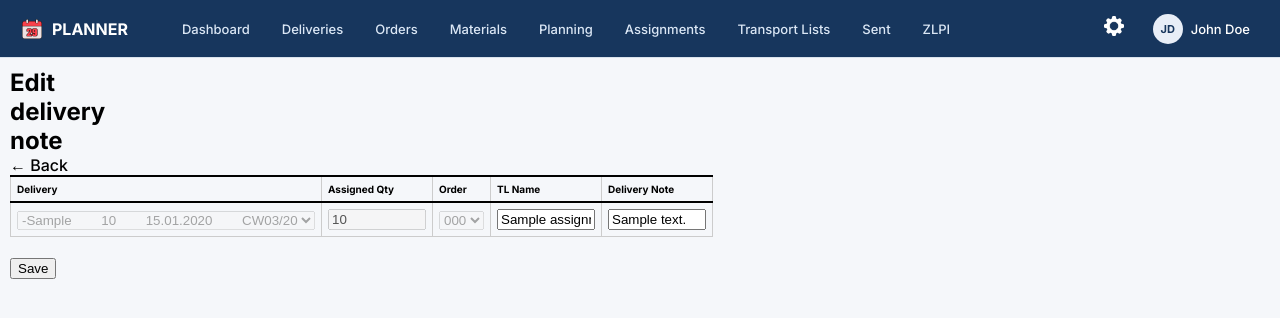
After one commit to andrejpojdak/planner, a Flask app: page /sent/change_del_note?delivery_id=1&order_id=1&qty=10&buyer_article_number=000 in a window 1280 px wide. The commit adds this page. Shown: the top 318 px of the page. Run offline with Flask 3, Linux system fonts and the light colour scheme; tables that the repository leaves empty hold one stand-in row (values such as "Sample post"); some web fonts are replaced.

Commit message:
Delivery notes can be now added in the TL and Sent sections.

```diff
--- a/app/models.py
+++ b/app/models.py
@@ -86,6 +86,7 @@ class Assignments(db.Model):
 	sent = db.Column(db.Boolean)
 	sent_date = db.Column(db.Date)
 	tl_name = db.Column(db.String(120))
+	del_note = db.Column(db.String(10))
 
 	delivery = db.relationship("Delivery", back_populates="delivery_orders")
 	order = db.relationship("Order", back_populates="delivery_orders")
--- a/app/sent/views.py
+++ b/app/sent/views.py
@@ -27,6 +27,7 @@ def list_sent():
 			Assignments.tl.label("tl"),
 			Assignments.sent.label("sent"),
 			Assignments.sent_date.label("sent_date"),
+			Assignments.del_note.label("del_note"),
 			Material.material_code.label("buyer_article_number")
 		)
 		.join(Delivery, Delivery.id == Assignments.delivery_id)
@@ -37,3 +38,36 @@ def list_sent():
 		.all()
 	)
 	return render_template('sent/list.html', title="Sent", sent=sent)
+
+@bp.route('/change_del_note', methods=['GET'])
+def change_del_note():
+
+	delivery_id = int(request.args.get('delivery_id'))
+	order_id = int(request.args.get('order_id'))
+	qty = int(request.args.get('qty'))
+	buyer_article_number = request.args.get('buyer_article_number')
+
+	deliveries = Delivery.query.filter(Delivery.buyer_article_number == buyer_article_number).order_by(Delivery.delivery_date).all()
+	orders = Order.query.filter(Order.buyer_article_number == buyer_article_number).order_by(Order.fob).all()
+	assignment = db.session.get(Assignments, (delivery_id, order_id))
+
+	return render_template('sent/form.html', action="Save", title="Edit delivery note", deliveries=deliveries, orders=orders, delivery_id=delivery_id, order_id=order_id, qty=qty, tl_name=assignment.tl_name, del_note=assignment.del_note)
+
+@bp.route('/edit/<int:delivery_id>/<int:order_id>', methods=['GET', 'POST'])
+def edit_del_note(delivery_id, order_id):
+	d = Delivery.query.filter(Delivery.id == delivery_id).first()
+	o =  Order.query.filter(Order.id == order_id).first()
+
+	tl_name = request.form.get("tl_name")
+	del_note = request.form.get("del_note")
+
+	assignment = db.session.get(Assignments, (delivery_id, order_id))
+
+	if assignment:
+		assignment.tl_name = tl_name or None
+		assignment.del_note = del_note or None
+
+	db.session.commit()
+
+	flash(f"Delivery note added.", 'success')
+	return redirect(url_for('sent.list_sent'))
--- /dev/null
+++ b/app/templates/sent/form.html
@@ -0,0 +1,76 @@
+{% extends "base.html" %}
+
+{% block title %}{{ title }}{% endblock %}
+
+{% block content %}
+
+<form method="post" action="{{ url_for('sent.edit_del_note', delivery_id=delivery_id, order_id=order_id) }}">
+
+  <p><a href="#" onclick="history.back(); return false;">← Back</a></p>
+
+  <table class="assignment-table">
+      <thead>
+        <tr>
+          <th>Delivery</th>
+          <th>Assigned Qty</th>
+          <th>Order</th>
+          <th>TL Name</th>
+          <th>Delivery Note</th>
+        </tr>
+      </thead>
+      <tbody>
+        <tr>
+          <td>
+            <select name="deliveries" disabled>
+              {% for d in deliveries %}
+                {% if delivery_id == d.id %}
+                <option value="{{ d.id }}" selected>{{ d.delivery_schedule_number.lstrip('0') }}-{{ d.delivery_schedule_position }}&nbsp;&nbsp;&nbsp;&nbsp;&nbsp;&nbsp;&nbsp;&nbsp;{{ d.delivery_quantity }}&nbsp;&nbsp;&nbsp;&nbsp;&nbsp;&nbsp;&nbsp;&nbsp;{{ d.delivery_date.strftime('%d.%m.%Y') }}&nbsp;&nbsp;&nbsp;&nbsp;&nbsp;&nbsp;&nbsp;&nbsp;{{ d.delivery_date.strftime('CW%V/%g') }}</option>
+                {% else %}
+                <option value="{{ d.id }}">{{ d.delivery_schedule_number.lstrip('0') }}-{{ d.delivery_schedule_position }}&nbsp;&nbsp;&nbsp;&nbsp;&nbsp;&nbsp;&nbsp;&nbsp;{{ d.delivery_quantity }}&nbsp;&nbsp;&nbsp;&nbsp;&nbsp;&nbsp;&nbsp;&nbsp;{{ d.delivery_date.strftime('%d.%m.%Y') }}&nbsp;&nbsp;&nbsp;&nbsp;&nbsp;&nbsp;&nbsp;&nbsp;{{ d.delivery_date.strftime('CW%V/%g') }}</option>
+                {% endif %}
+              {% endfor %}
+            </select>
+          </td>
+          <td>
+            <input value="{{ qty }}" class="normal" name="qty" type="number" disabled></input>
+          </td>
+          <td>
+            <select name="orders" disabled>
+              {% for o in orders %}
+                {% if order_id == o.id %}
+                <option value="{{ o.id }}" selected>{{ o.order_number }}</option>
+                {% else %}
+                <option value="{{ o.id }}">{{ o.order_number }}</option>
+                {% endif %}
+              {% endfor %}
+            </select>
+          </td>
+          <td>
+            {% if tl_name is none %}
+            <input value="" class="normal" name="tl_name" type="text"></input>
+            {% else %}
+            <input value="{{ tl_name }}" class="normal" name="tl_name" type="text"></input>
+            {% endif %}
+          </td>
+          <td>
+            {% if del_note is none %}
+            <input value="" class="normal" name="del_note" type="text"></input>
+            {% else %}
+            <input value="{{ del_note }}" class="normal" name="del_note" type="text"></input>
+            {% endif %}
+          </td>
+      </tr>
+      </tbody>
+  </table>
+  <br>
+  <button type="submit">{{ action }}</button>
+
+</form>
+
+{% if edit %}
+<form method="post" action="{{ url_for('tls.delete_tl', delivery_id=delivery_id, order_id=order_id) }}" style="display:inline" onsubmit="return confirm('Delete this assignment?');">
+  <button type="submit">Delete</button>
+</form>
+{% endif %}
+
+{% endblock %}
--- a/app/templates/sent/list.html
+++ b/app/templates/sent/list.html
@@ -20,6 +20,7 @@
         <th>Conf. Qty</th>
         <th>Sent Date</th>
         <th>PO No.</th>
+        <th>Del. Note</th>
       </tr>
     </thead>
     <tbody>
@@ -35,6 +36,11 @@
         <td class="available_qty">{{ a.order_qty }}</td>
         <td>{{ a.sent_date.strftime('%d.%m.%Y') }}</td>
         <td>{{ a.order_number }}</td>
+        {% if a.del_note is none %}
+        <td><a href="{{ url_for('sent.change_del_note', delivery_id=a.delivery_id, order_id=a.order_id, qty=a.order_qty, buyer_article_number=a.buyer_article_number) }}">Add</a></td>
+        {% else %}
+            <td><a href="{{ url_for('sent.change_del_note', delivery_id=a.delivery_id, order_id=a.order_id, qty=a.order_qty, buyer_article_number=a.buyer_article_number) }}">{{ a.del_note }}</a></td>
+        {% endif %}
 	  </tr>
       {% else %}
       <tr><td colspan="8">No assignments yet.</td></tr>
--- a/app/templates/tls/list.html
+++ b/app/templates/tls/list.html
@@ -22,6 +22,7 @@
         <th>Conf. Qty</th>
         <th>PO No.</th>
         <th>Sales Price</th>
+        <th>Delivery Note</th>
         <th>Sent</th>
         <th>Actions</th>
       </tr>
@@ -44,6 +45,11 @@
         <td></td>
         {% else %}
             <td>{{ '%.4f' % a.sales_price }}</td>
+        {% endif %}
+        {% if a.del_note is none %}
+        <td><a href="{{ url_for('tls.change_qty', delivery_id=a.delivery_id, order_id=a.order_id, qty=a.order_qty, buyer_article_number=a.buyer_article_number) }}">Add</a></td>
+        {% else %}
+            <td><a href="{{ url_for('tls.change_qty', delivery_id=a.delivery_id, order_id=a.order_id, qty=a.order_qty, buyer_article_number=a.buyer_article_number) }}">{{ a.del_note }}</a></td>
         {% endif %}
         <td>
           <input type="checkbox">
```
Also changed, not shown: app/templates/tls/form.html (+16 -0 lines), app/tls/views.py (+13 -3 lines).
